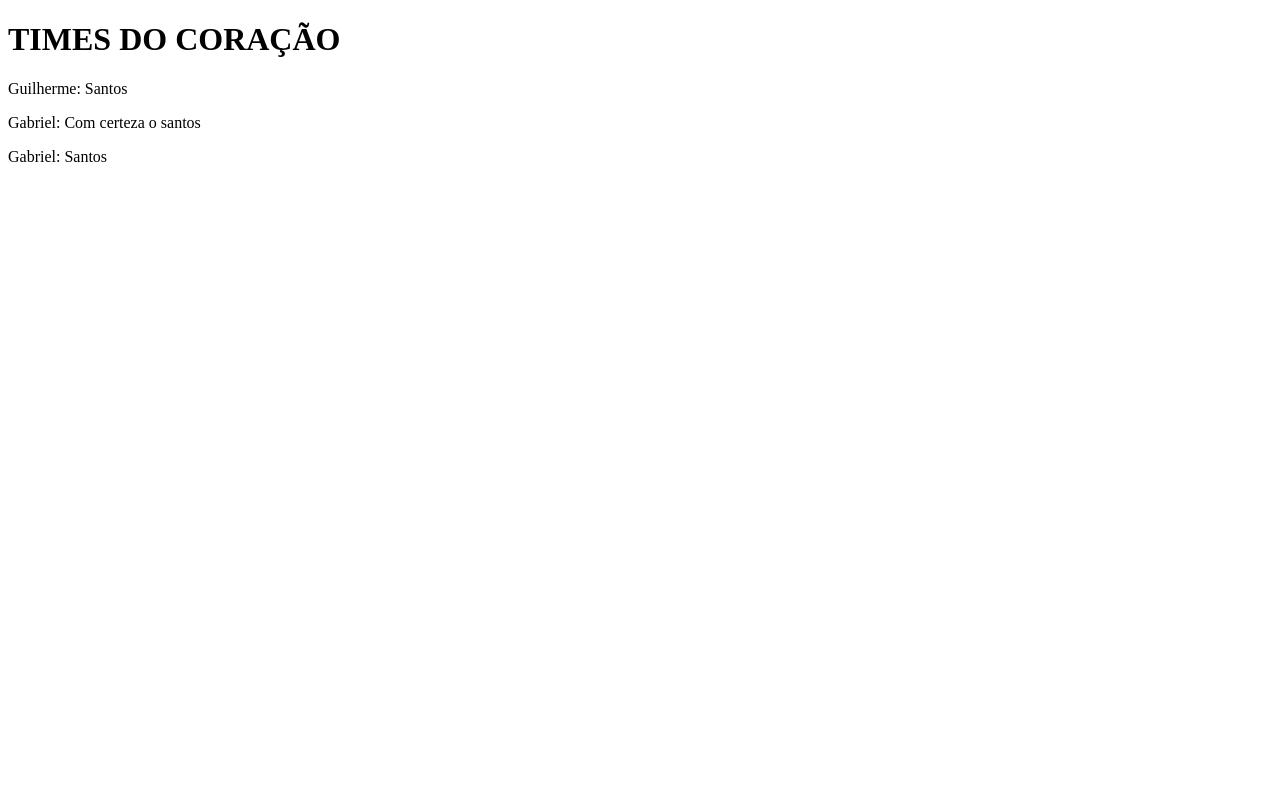
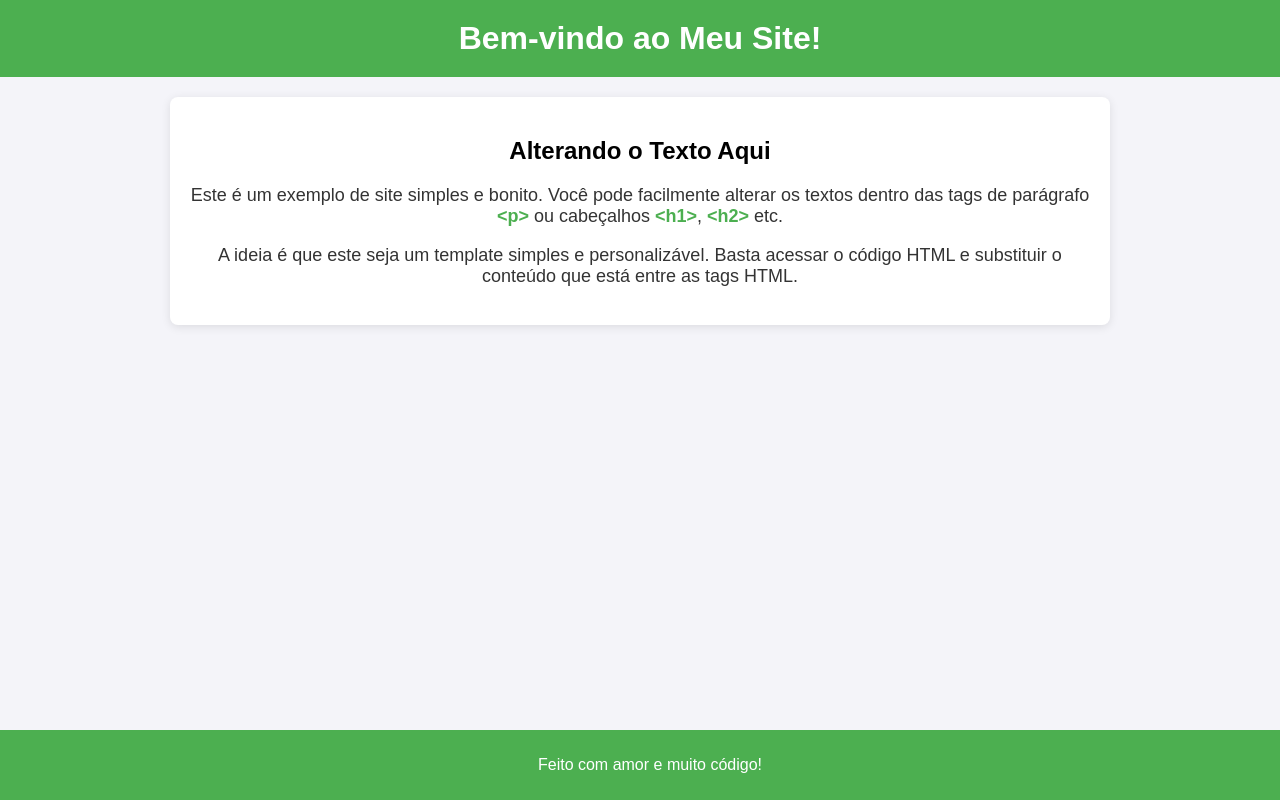
Before and after one commit to guilhermessantosdev/Futebol, a plain HTML site: page index.html in a window 1280 px wide. Drawn offline with Linux system fonts and the light colour scheme.

Commit message:
commit mudança html

```diff
--- a/index.html
+++ b/index.html
@@ -1,14 +1,68 @@
 <!DOCTYPE html>
-<html lang="en">
+<html lang="pt-br">
 <head>
     <meta charset="UTF-8">
     <meta name="viewport" content="width=device-width, initial-scale=1.0">
-    <title>TIMES DO CORAÇÃO</title>
+    <title>Meu Site Bonitinho</title>
+    <style>
+        body {
+            font-family: Arial, sans-serif;
+            margin: 0;
+            padding: 0;
+            background-color: #f4f4f9;
+        }
+        header {
+            background-color: #4CAF50;
+            color: white;
+            text-align: center;
+            padding: 20px 0;
+        }
+        header h1 {
+            margin: 0;
+        }
+        section {
+            padding: 20px;
+            text-align: center;
+            max-width: 900px;
+            margin: 20px auto;
+            background-color: white;
+            box-shadow: 0 2px 10px rgba(0, 0, 0, 0.1);
+            border-radius: 8px;
+        }
+        footer {
+            background-color: #4CAF50;
+            color: white;
+            text-align: center;
+            padding: 10px;
+            position: fixed;
+            bottom: 0;
+            width: 100%;
+        }
+        .content-text {
+            font-size: 18px;
+            color: #333;
+        }
+        .highlight {
+            color: #4CAF50;
+            font-weight: bold;
+        }
+    </style>
 </head>
 <body>
-    <h1>TIMES DO CORAÇÃO </h1>
-    <p>Guilherme: Santos</p>
-    <p>Gabriel: Com certeza o santos</p>
-    <p>Gabriel: Santos</p>
+
+<header>
+    <h1>Bem-vindo ao Meu Site!</h1>
+</header>
+
+<section>
+    <h2>Alterando o Texto Aqui</h2>
+    <p class="content-text">Este é um exemplo de site simples e bonito. Você pode facilmente alterar os textos dentro das tags de parágrafo <span class="highlight">&lt;p&gt;</span> ou cabeçalhos <span class="highlight">&lt;h1&gt;</span>, <span class="highlight">&lt;h2&gt;</span> etc.</p>
+    <p class="content-text">A ideia é que este seja um template simples e personalizável. Basta acessar o código HTML e substituir o conteúdo que está entre as tags HTML.</p>
+</section>
+
+<footer>
+    <p>Feito com amor e muito código!</p>
+</footer>
+
 </body>
 </html>
```
